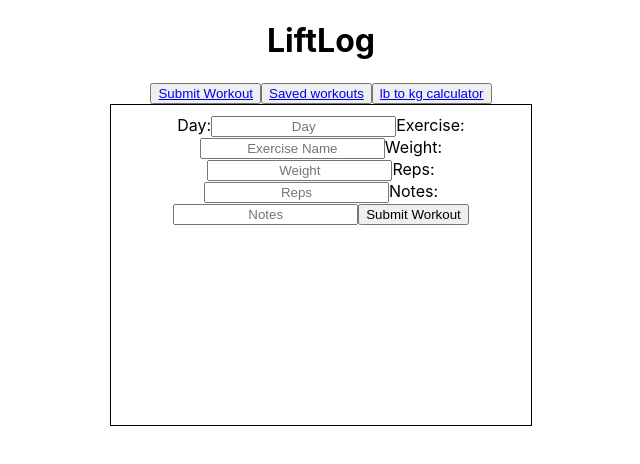
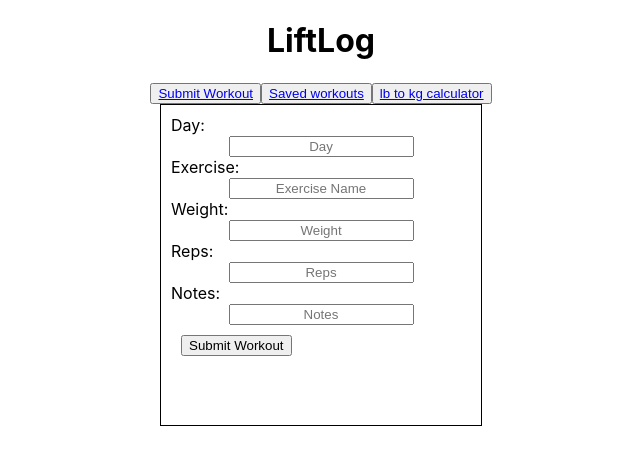
Before and after one commit to DeanLeong/LiftLog, a React (Create React App) app: page /SubmitWorkout in a window 1280 px wide. Shown: the top 464 px of the page, without its empty margins (319-959 px from the left). Built offline with nearby package versions, Linux system fonts and the light colour scheme.

Commit message:
styling and calc page setup

```diff
--- a/src/App.css
+++ b/src/App.css
@@ -2,13 +2,24 @@
   text-align: center;
 }
 
-.SubmitWorkout {
+.submit-workout {
   display: flex;
   flex-direction: column;
-  width: 400px;
+  width: 300px;
   max-width: 500px;
   height: 300px;
   padding: 10px;
   margin: 0 auto;
   border: 1px solid black;
 }
+
+.formLabel {
+  display: flex;
+}
+
+.formSubmitButton {
+  display: flex;
+  flex-direction: column;
+  justify-content: center;
+  margin: 10px;
+}
--- a/src/App.js
+++ b/src/App.js
@@ -1,6 +1,7 @@
 import React from "react"
 import { Route } from "react-router-dom"
 import './App.css';
+import Calculator from "./Calculator"
 import Header from "./Header"
 import SavedWorkouts from "./SavedWorkouts"
 import SubmitWorkout from "./SubmitWorkout"
@@ -15,7 +16,7 @@ function App() {
       <div className="Header">
         <Header />
       </div>
-      <div className="SubmitWorkout">
+      <div>
       <Route exact path="/SubmitWorkout">
         <SubmitWorkout />
       </Route>
@@ -24,6 +25,11 @@ function App() {
       <Route exact path="/SavedWorkouts">
         <SavedWorkouts />
       </Route>
+      <div className="Calculator">
+        <Route exact path="/Calculator">
+          <Calculator />
+        </Route>
+      </div>
       </div>
     </div>
   )
--- /dev/null
+++ b/src/Calculator.jsx
@@ -0,0 +1,9 @@
+import React from "react"
+
+function Calculator() {
+  return (
+    <div></div>
+  )
+}
+
+export default Calculator
--- a/src/SubmitWorkout.jsx
+++ b/src/SubmitWorkout.jsx
@@ -40,49 +40,51 @@ function SubmitWorkout(props) {
   }
 
   return (
+    <div className="submit-workout">
     <form onSubmit={handleSubmit}>
-      <label htmlFor="Day">Day:</label>
-      <input
+      <label className="formLabel" htmlFor="Day">Day:</label>
+      <input className="formInput"
         name="Day"
         type="text"
         placeholder="Day"
         value={day}
         onChange={(e) => setDay(e.target.value)}
       />
-      <label htmlFor="Exercise">Exercise:</label>
-      <input
+      <label className="formLabel" htmlFor="Exercise">Exercise:</label>
+      <input className="formInput"
         name="Exercise"
         type="text"
         placeholder="Exercise Name"
         value={exercise}
         onChange={(e) => setExercise(e.target.value)}
       />
-      <label htmlFor="Weight">Weight:</label>
-      <input
+      <label className="formLabel" htmlFor="Weight">Weight:</label>
+      <input className="formInput"
         name="Weight"
         type="text"
         placeholder="Weight"
         value={weight}
         onChange={(e) => setWeight(e.target.value)}
       />
-      <label htmlFor="Reps">Reps:</label>
-      <input
+      <label className="formLabel" htmlFor="Reps">Reps:</label>
+      <input className="formInput"
         name="Reps"
         type="text"
         placeholder="Reps"
         value={weight}
         onChange={(e) => setReps(e.target.value)}
       />
-      <label htmlFor="Notes">Notes:</label>
-      <input
+      <label className="formLabel" htmlFor="Notes">Notes:</label>
+      <input className="formInput"
         name="Notes"
         type="text"
         placeholder="Notes"
         value={weight}
         onChange={(e) => setNotes(e.target.value)}
       />
-      <button type="submit">Submit Workout</button>
-    </form>
+      <button type="submit" className="formSubmitButton">Submit Workout</button>
+      </form>
+      </div>
   )
 }
 
```
